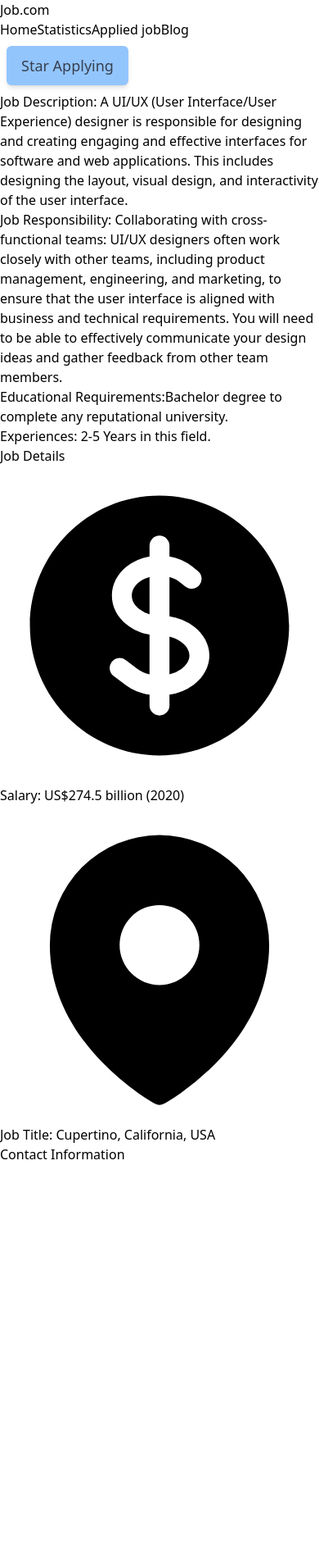
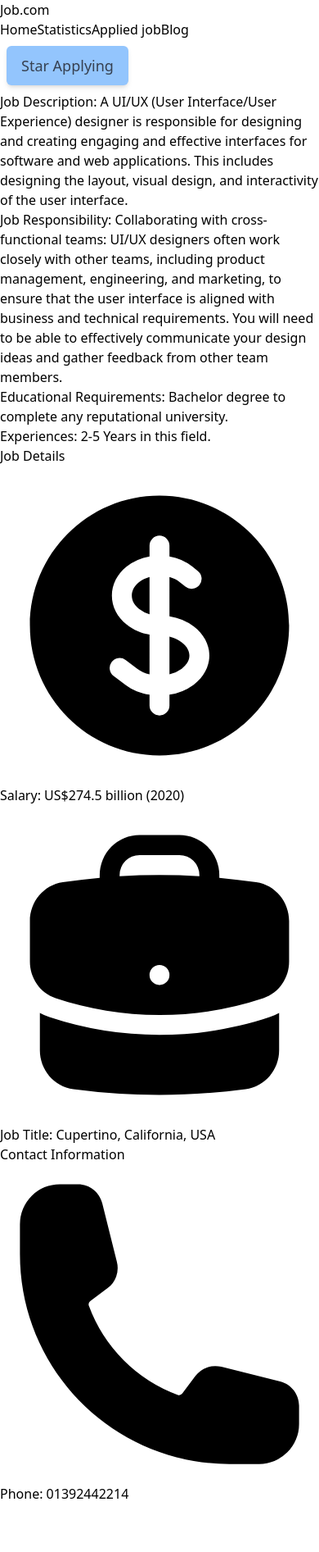
Before and after one commit to riyad3399/job.com, a React (Vite) app: page /job/1 in a window 390 px wide. Shown: the top 1893 px of the page at 82% size. Before the commit the page ends 1420 px from the top, so only its background shows below. Built offline with nearby package versions, Linux system fonts and the light colour scheme.

Commit message:
added the view details routs

```diff
--- a/src/components/JobDetails/JobDetails.jsx
+++ b/src/components/JobDetails/JobDetails.jsx
@@ -1,6 +1,12 @@
 import React, { useEffect, useState } from "react";
 import { useLoaderData, useParams } from "react-router-dom";
-import { MapPinIcon, CurrencyDollarIcon } from "@heroicons/react/24/solid";
+import {
+  MapPinIcon,
+  CurrencyDollarIcon,
+  PhoneIcon,
+  EnvelopeIcon,
+  BriefcaseIcon,
+} from "@heroicons/react/24/solid";
 
 const JobDetails = () => {
   const items = useLoaderData();
@@ -26,27 +32,39 @@ const JobDetails = () => {
     worker,
   } = details;
   return (
-    <div className="container mx-8 flex gap-10 ">
-      <div className="space-y-6 w-3/5">
-        <p>Job Description: {job_description}</p>
-        <p>Job Responsibility: {job_responsibility}</p>
-        <p>Educational Requirements:{educational_requirements}</p>
-        <p>Experiences: {experiences}</p>
+    <div className="container mx-8 grid md:grid-cols-2 gap-8 mt-32">
+      <div className="space-y-6">
+        <p><span className="font-semibold text-lg text-gray-700">Job Description:</span> {job_description}</p>
+        <p><span className="font-semibold text-lg text-gray-700">Job Responsibility:</span> {job_responsibility}</p>
+        <p><span className="font-semibold text-lg text-gray-700">Educational Requirements:</span> {educational_requirements}</p>
+        <p> <span className="font-semibold text-lg text-gray-700">Experiences:</span> {experiences}</p>
       </div>
-      <div className="w-2/5 ml-10">
+      <div className=" ml-10  px-24">
         <h3 className="font-semibold text-xl mb-6">Job Details</h3>
-        <div className="flex gap-2">
+        <div className="flex gap-2 my-3">
           <CurrencyDollarIcon className="h-6 w-6 text-gray-400" />
           <p className="font-medium"> Salary: {salary}</p>
         </div>
         <div className="flex gap-2">
-          <MapPinIcon className="h-6 w-6 text-gray-400" />
+          <BriefcaseIcon className="h-6 w-6 text-gray-400" />
           <p className="font-medium">Job Title: {location}</p>
         </div>
+        <div className="my-6 space-y-3">
+          <h3 className="font-semibold text-xl mb-6">Contact Information</h3>
+          <div className="flex gap-2">
+            <PhoneIcon className="w-6 h-6 text-gray-400" />
+            <p>Phone: {phone}</p>
           </div>
-          <div>
-              <h3 className="font-semibold text-xl mb-6">Contact Information</h3>
+          <div className="flex gap-2">
+            <EnvelopeIcon className="w-6 h-6 text-gray-400" />
+            <p>Email: {email}</p>
           </div>
+          <div className="flex gap-2">
+            <MapPinIcon className="w-6 h-6 text-gray-400" />
+            <p>Address: {location}</p>
+          </div>
+        </div>
+      </div>
     </div>
   );
 };
```
